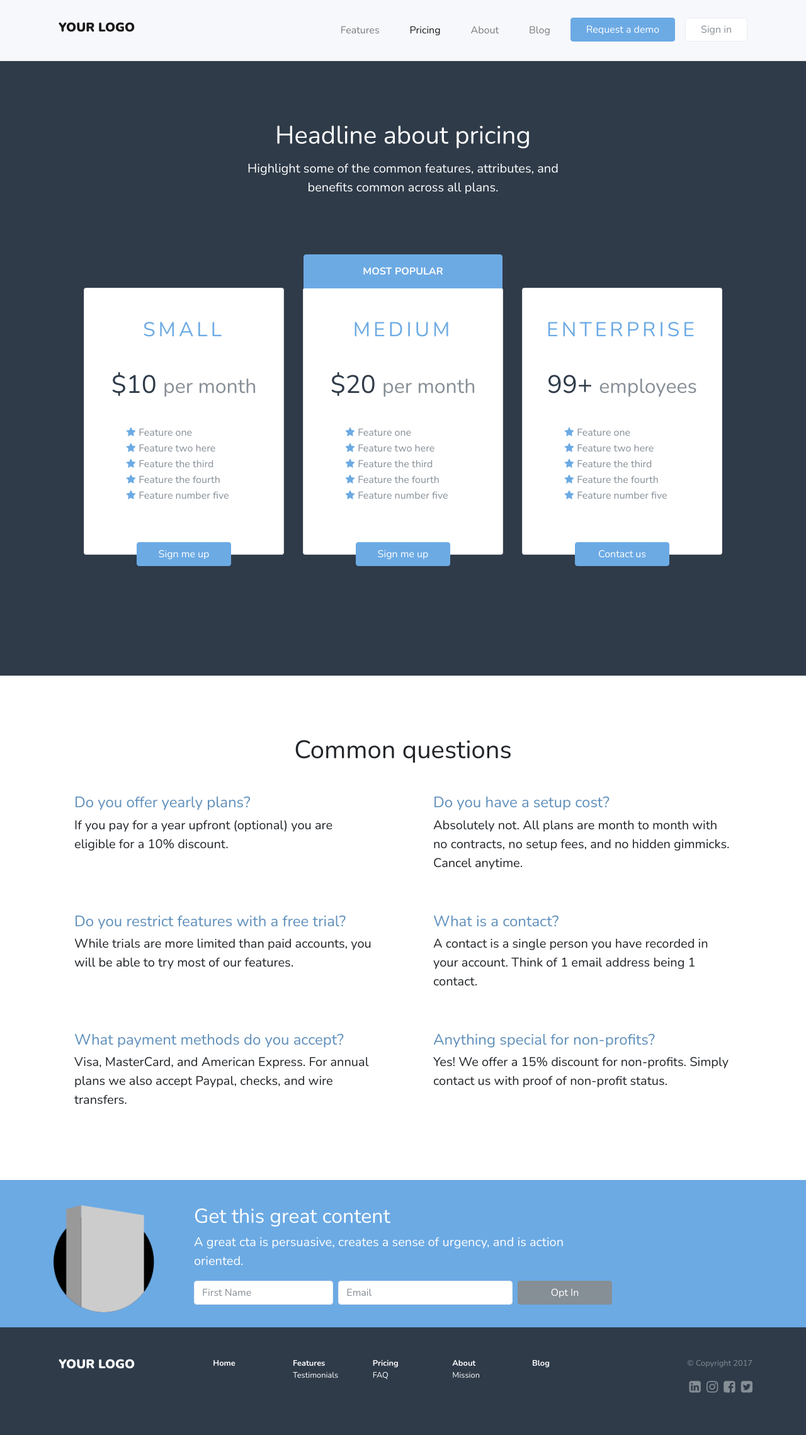
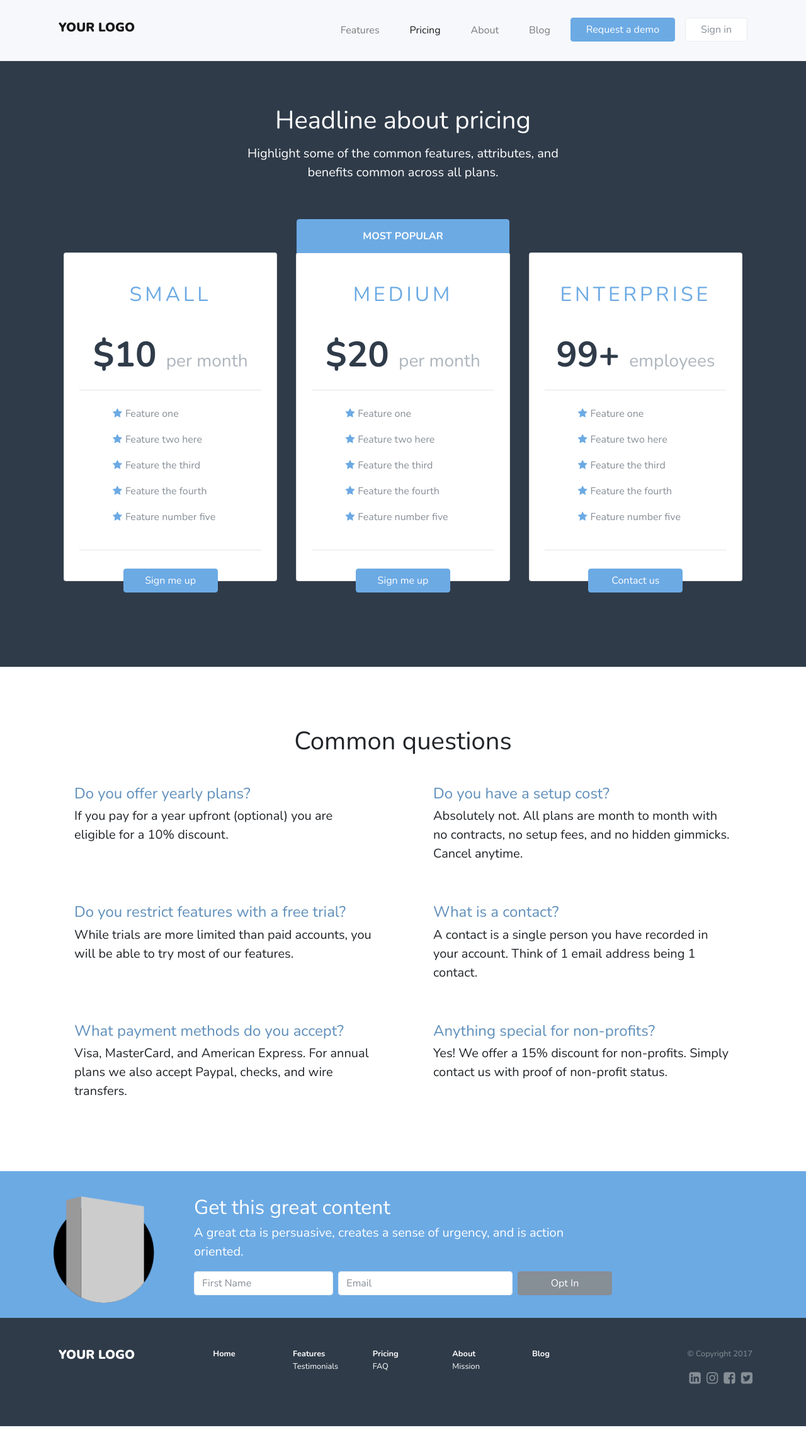
Before and after one commit to Royal-Jay/saas-template, a Jekyll site: the page built from pricing.html, in a window 1280 px wide. Shown: the whole page at 63% size. Built offline with Jekyll 4.4.1, drawn with Linux system fonts in a browser that asks for light colours; nearby versions of some CDN libraries.

Commit message:
pricing page changes

```diff
--- a/pricing.html
+++ b/pricing.html
@@ -3,12 +3,12 @@ title: Pricing
 order: 1
 ---
 
-      <div class="py-5 bg-dark text-white">
+      <div class="py-4 bg-dark text-white">
         <div class="container">
 
           <h1 class="font-weight-light text-center mt-5">Headline about pricing</h1>
 
-          <div class="row mt-3 mb-5">
+          <div class="row mt-3 mb-md-5 mb-sm-3">
 
             <div class="col-md-6 col-centered lead text-center font-weight-light">
               Highlight some of the common features, attributes, and benefits common across all plans.
@@ -16,25 +16,25 @@ order: 1
 
           </div>
 
-          <div class="my-5 p-5">
+          <div class="my-md-5 my-sm-3 p-3">
             <div class="row justify-content-center">
               <div class="col-lg-4 col-md-12 my-5">
                 <div class="card text-dark">
                   <h2 class="font-weight-light text-primary text-center my-5 text-uppercase text-spaced">Small</h2>
 
-                  <h1 class="text-center">$10 <small class="font-weight-light text-muted">per month</small></h1>
+                  <h1 class="display-4 text-center font-weight-bold">$10 <small class="font-weight-light text-gray h3">per month</small></h1>
 
-                  <hr>
+                  <hr class="mx-4">
 
-                  <ul class="text-muted star-bullets px-5 mb-5 mx-auto">
-                    <li>Feature one</li>
-                    <li>Feature two here</li>
-                    <li>Feature the third</li>
-                    <li>Feature the fourth</li>
-                    <li>Feature number five</li>
+                  <ul class="text-muted star-bullets px-5 mx-auto">
+                    <li class="p-2">Feature one</li>
+                    <li class="p-2">Feature two here</li>
+                    <li class="p-2">Feature the third</li>
+                    <li class="p-2">Feature the fourth</li>
+                    <li class="p-2">Feature number five</li>
                   </ul>
 
-                  <hr>
+                  <hr class="mx-4 mb-5">
 
                   <a class="btn btn-primary text-white font-weight-light mx-auto border-overlap" href="#">Sign me up</a>
                 </div>
@@ -45,40 +45,40 @@ order: 1
 
                   <h2 class="font-weight-light text-primary text-center my-5 text-uppercase text-spaced">Medium</h2>
 
-                  <h1 class="text-center">$20 <small class="font-weight-light text-muted">per month</small></h1>
+                  <h1 class="display-4 text-center font-weight-bold">$20 <small class="font-weight-light text-gray h3">per month</small></h1>
 
-                  <hr>
+                  <hr class="mx-4">
 
-                  <ul class="text-muted star-bullets px-5 mb-5 mx-auto">
-                    <li>Feature one</li>
-                    <li>Feature two here</li>
-                    <li>Feature the third</li>
-                    <li>Feature the fourth</li>
-                    <li>Feature number five</li>
+                  <ul class="text-muted star-bullets px-5 mx-auto">
+                    <li class="p-2">Feature one</li>
+                    <li class="p-2">Feature two here</li>
+                    <li class="p-2">Feature the third</li>
+                    <li class="p-2">Feature the fourth</li>
+                    <li class="p-2">Feature number five</li>
                   </ul>
 
-                  <hr>
+                  <hr class="mx-4 mb-5">
 
                   <a class="btn btn-primary text-white font-weight-light mx-auto border-overlap" href="#">Sign me up</a>
                 </div>
               </div>
-              <div class="col-lg-4 col-md-12 my-5">
+              <div class="col-lg-4 col-md-12 my-md-5 my-sm-2 mb-sm-3">
                 <div class="card text-dark">
                   <h2 class="font-weight-light text-primary text-center my-5 text-uppercase text-spaced">Enterprise</h2>
 
-                  <h1 class="text-center">99+ <small class="font-weight-light text-muted">employees</small></h1>
+                  <h1 class="display-4 text-center font-weight-bold">99+ <small class="font-weight-light text-gray h3">employees</small></h1>
 
-                  <hr>
+                  <hr class="mx-4">
 
-                  <ul class="text-muted star-bullets px-5 mb-5 mx-auto">
-                    <li>Feature one</li>
-                    <li>Feature two here</li>
-                    <li>Feature the third</li>
-                    <li>Feature the fourth</li>
-                    <li>Feature number five</li>
+                  <ul class="text-muted star-bullets px-3 mx-auto">
+                    <li class="p-2">Feature one</li>
+                    <li class="p-2">Feature two here</li>
+                    <li class="p-2">Feature the third</li>
+                    <li class="p-2">Feature the fourth</li>
+                    <li class="p-2">Feature number five</li>
                   </ul>
 
-                  <hr>
+                  <hr class="mx-4 mb-5">
 
                   <a class="btn btn-primary text-white font-weight-light mx-auto border-overlap" href="#">Contact us</a>
 
@@ -93,34 +93,34 @@ order: 1
       <div class="py-5 bg-white">
         <div class="container">
 
-          <h1 class="font-weight-light text-center my-5">Common questions</h1>
+          <h1 class="font-weight-light text-center px-4 mb-5 mt-md-5 mt-sm-3">Common questions</h1>
 
-          <div class="row my-5">
+          <div class="row my-md-5 my-sm-3">
             <div class="col-md col-sm-12 px-5">
               <h4 class="text-primary">Do you offer yearly plans?</h4>
               <p class="lead">If you pay for a year upfront (optional) you are eligible for a 10% discount.</p>
             </div>
-            <div class="col-md col-sm-12 px-5 mt-sm-5 mt-md-0">
+            <div class="col-md col-sm-12 px-5 mt-sm-3 mt-md-0">
               <h4 class="text-primary">Do you have a setup cost?</h4>
               <p class="lead">Absolutely not. All plans are month to month with no contracts, no setup fees, and no hidden gimmicks. Cancel anytime.</p>
             </div>
           </div>
-          <div class="row my-5">
+          <div class="row my-md-5 my-sm-3">
             <div class="col-md col-sm-12 px-5">
               <h4 class="text-primary">Do you restrict features with a free trial?</h4>
               <p class="lead">While trials are more limited than paid accounts, you will be able to try most of our features.</p>
             </div>
-            <div class="col-md col-sm-12 px-5 mt-sm-5 mt-md-0">
+            <div class="col-md col-sm-12 px-5 mt-sm-3 mt-md-0">
               <h4 class="text-primary">What is a contact?</h4>
               <p class="lead">A contact is a single person you have recorded in your account. Think of 1 email address being 1 contact.</p>
             </div>
           </div>
-          <div class="row my-5">
+          <div class="row my-md-5 my-sm-3">
             <div class="col-md col-sm-12 px-5">
               <h4 class="text-primary">What payment methods do you accept?</h4>
               <p class="lead">Visa, MasterCard, and American Express. For annual plans we also accept Paypal, checks, and wire transfers.</p>
             </div>
-            <div class="col-md col-sm-12 px-5 mt-sm-5 mt-md-0">
+            <div class="col-md col-sm-12 px-5 mt-sm-3 mt-md-0">
               <h4 class="text-primary">Anything special for non-profits?</h4>
               <p class="lead">Yes! We offer a 15% discount for non-profits. Simply contact us with proof of non-profit status.</p>
             </div>
@@ -134,11 +134,11 @@ order: 1
 
           <div class="row pt-3">
 
-            <div class="col-md-2">
+            <div class="col-md-2 text-center">
               <img class="img-fluid" src="img/product-opt-in@2x.png">
             </div>
 
-            <div class="col-md-8 px-5">
+            <div class="col-md-8 px-5 mt-sm-5 mt-md-0">
               <h2 class="font-weight-light">Get this great content</h2>
 
               <p class="lead">
```
Also changed, not shown: features.html (+16 -16 lines).
